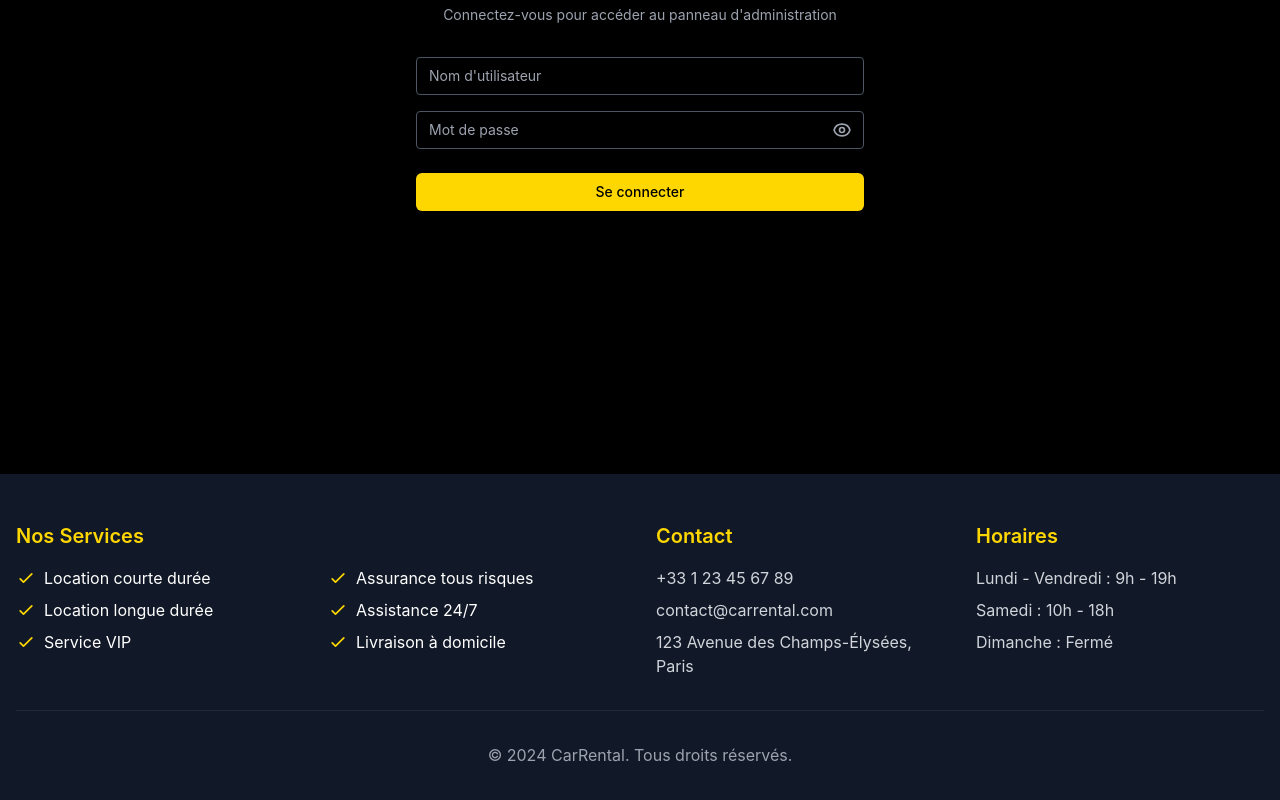
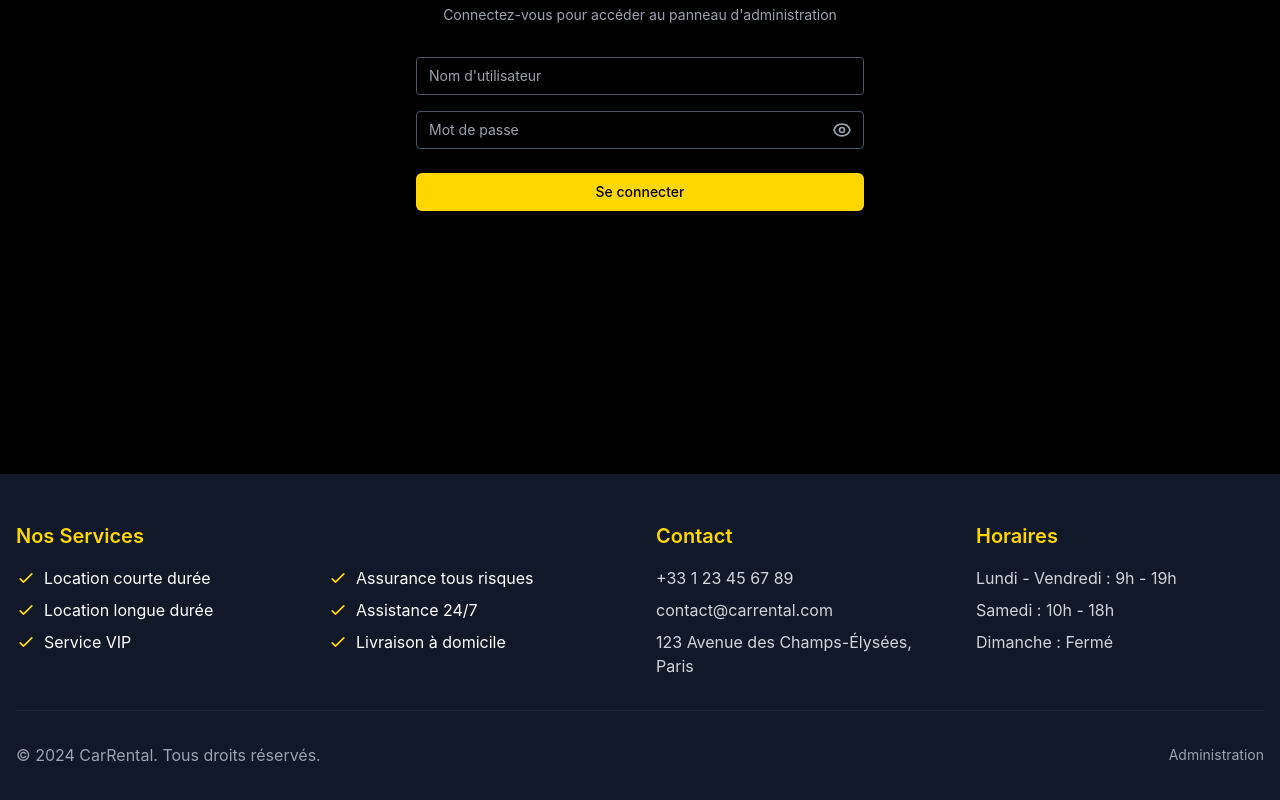
Before and after one commit to RaouaneDev/carental1, a React (Create React App) app: page /admin in a window 1280 px wide. Shown: the part 326-1126 px from the top of the page. Built offline with nearby package versions, Linux system fonts and the light colour scheme.

Commit message:
feat: Modification du message du toast pour indiquer travaux en cours

```diff
--- a/src/components/Footer.tsx
+++ b/src/components/Footer.tsx
@@ -1,7 +1,16 @@
-import React from 'react';
+import React, { useState } from 'react';
+import UnderConstructionToast from './UnderConstructionToast';
 
 const Footer: React.FC = () => {
+  const [showToast, setShowToast] = useState(false);
+
+  const handleAdminClick = (e: React.MouseEvent) => {
+    e.preventDefault();
+    setShowToast(true);
+  };
+
   return (
+    <>
       <footer className="bg-gray-900 text-white">
         <div className="container mx-auto px-4 py-12">
           <div className="grid grid-cols-1 md:grid-cols-4 gap-8">
@@ -73,12 +82,27 @@ const Footer: React.FC = () => {
             </div>
           </div>
 
-        {/* Copyright */}
+          {/* Copyright et Administration */}
           <div className="border-t border-gray-800 mt-8 pt-8 text-center text-gray-400">
+            <div className="flex justify-between items-center">
               <p>&copy; {new Date().getFullYear()} CarRental. Tous droits réservés.</p>
+              <button
+                onClick={handleAdminClick}
+                className="text-gray-400 hover:text-primary-yellow transition-colors text-sm"
+              >
+                Administration
+              </button>
+            </div>
           </div>
         </div>
       </footer>
+
+      <UnderConstructionToast
+        message="Cette fonctionnalité est en cours de développement"
+        isVisible={showToast}
+        onClose={() => setShowToast(false)}
+      />
+    </>
   );
 };
 
```
Lines whose indentation alone changed are shown as unchanged.
